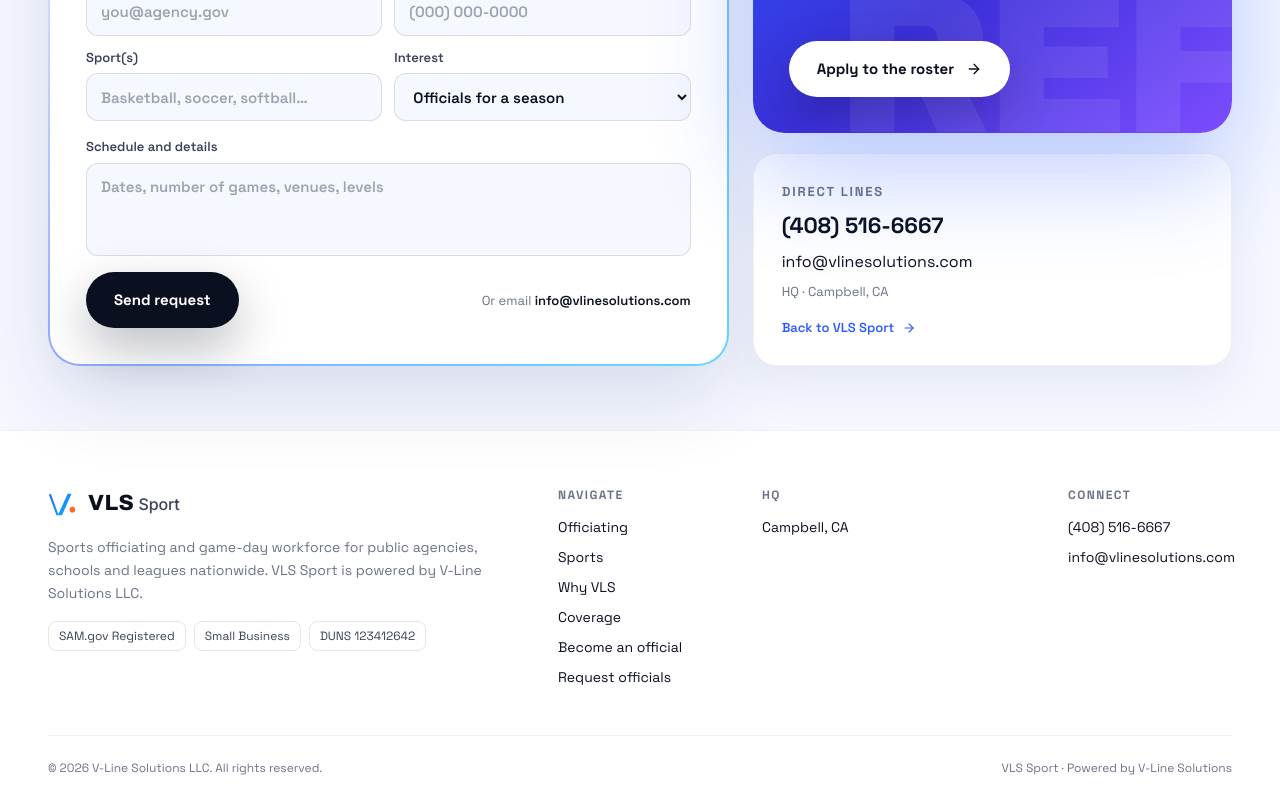
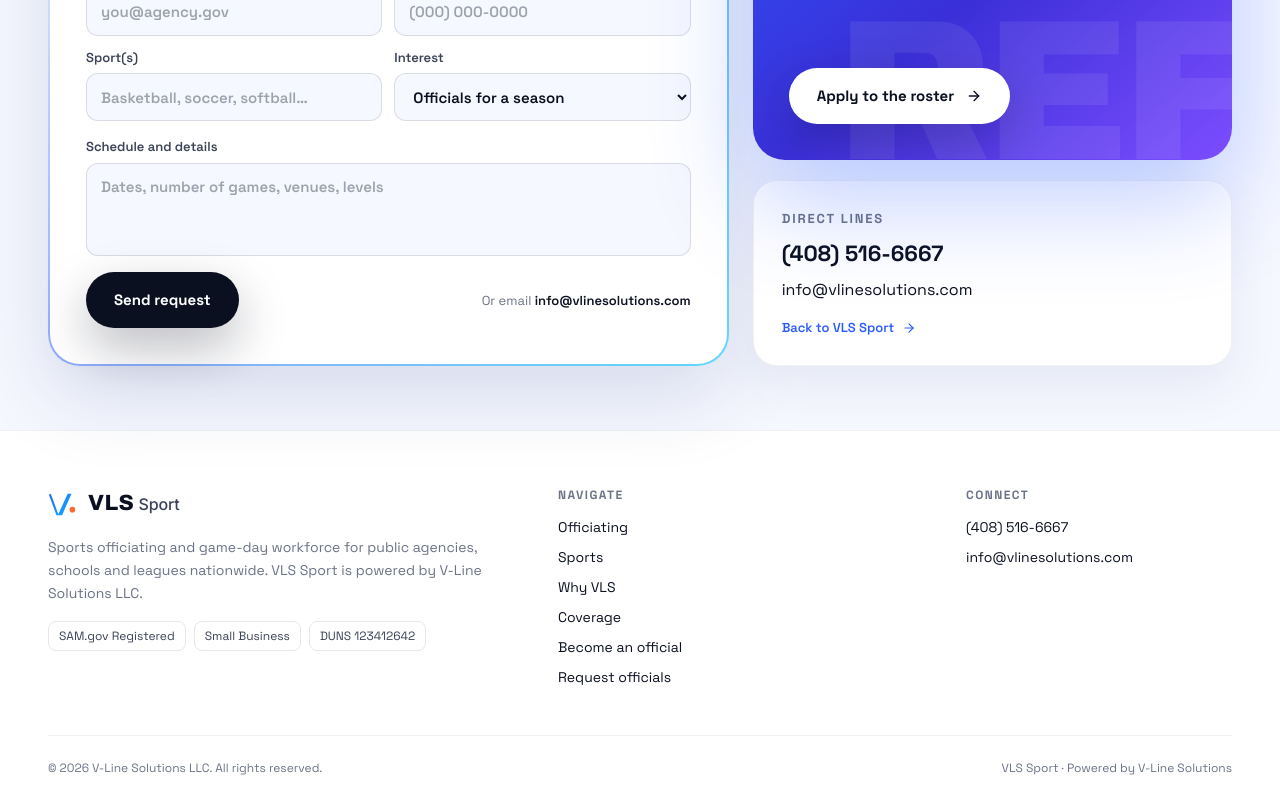
Before and after one commit to yaredjay/vlinesolutions-website, a Next.js app: page /sports/request in a window 1280 px wide. Shown: the part 1763-2563 px from the top of the page. Built offline with nearby package versions, Linux system fonts and the light colour scheme.

Commit message:
Remove HQ location from the VLS Sport footer and request page
Co-Authored-By: Claude Fable 5.1 <noreply@anthropic.com>
Claude-Session: https://claude.ai/code/session_01UYFVnyx8hgWFb5Ewvms3JL

```diff
--- a/src/app/(sport)/sports/request/page.tsx
+++ b/src/app/(sport)/sports/request/page.tsx
@@ -140,7 +140,6 @@ export default function RequestOfficialsPage() {
               <a href={site.emailHref} className="text-base">
                 {site.email}
               </a>
-              <span className="text-[13px] text-sp-muted">HQ · Campbell, CA</span>
               <SportLink href="/" className="mt-2 inline-flex items-center gap-2 text-[13px] font-semibold text-sp-electric">
                 Back to VLS Sport <ArrowRight className="h-3.5 w-3.5" />
               </SportLink>
--- a/src/components/sport/SportFooter.tsx
+++ b/src/components/sport/SportFooter.tsx
@@ -41,12 +41,7 @@ export function SportFooter() {
             </SportLink>
           </div>
 
-          <div className="flex flex-col gap-2.5 text-sm md:col-span-3">
-            <span className="mb-1 text-xs font-bold uppercase tracking-[0.12em] text-sp-muted">HQ</span>
-            <span className="text-sp-ink">{sportBrand.hq}</span>
-          </div>
-
-          <div className="flex flex-col gap-2.5 text-sm md:col-span-2">
+          <div className="flex flex-col gap-2.5 text-sm md:col-span-3 md:col-start-10">
             <span className="mb-1 text-xs font-bold uppercase tracking-[0.12em] text-sp-muted">Connect</span>
             <a href={site.phoneHref} className="text-sp-ink hover:text-sp-electric">
               {site.phone}
```
